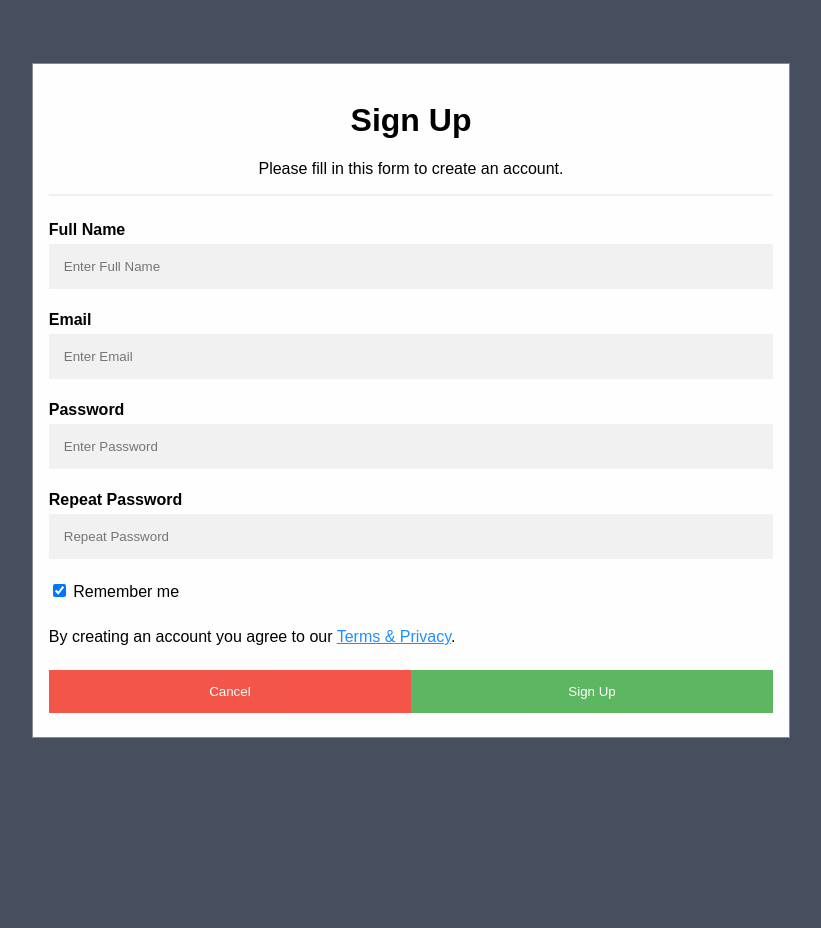
After one commit to RajatDoshi/HackForAfrica, a Flask app: page /signUp in a window 1280 px wide. The commit adds this page. Shown: the whole page, without its empty margins (229-1050 px from the left). Run offline with Flask 2, Linux system fonts and the light colour scheme.

Commit message:
firebase plus login

```diff
--- a/main.py
+++ b/main.py
@@ -1,7 +1,9 @@
-from flask import Flask, render_template, redirect, request
+from flask import Flask, render_template, redirect, request, session
+import json
 import pyrebase
 
 app = Flask(__name__)
+app.secret_key = '#d\xe9X\x00\xbe~Uq\xebX\xae\x82\x1fs\t\xb4\x99\xa3\x87\xe6.\xd1_'
 
 firebaseConfig = {
   "apiKey": "AIzaSyCI_ONhAh6vn9mukkqgW7N7HK73iURIJoI",
@@ -22,14 +24,77 @@ db = firebase.database()
 from firebase import firebase
 userDatabase = firebase.FirebaseApplication('https://hackforafrica.firebaseio.com/inventoryData')
 
+def idGivenEmail(email):
+	listVersionOfEmail = list(email)
+	for i in range(0, len(listVersionOfEmail)):
+		if listVersionOfEmail[i] == '.':
+			listVersionOfEmail[i] = '1'
+		elif listVersionOfEmail[i] == '*':
+			listVersionOfEmail[i] = '2'
+	email = "".join(listVersionOfEmail)
+	return email
+
 @app.route("/")
 def home():
-    return render_template('home.html')
+	if 'user' in session:
+		return render_template('home.html', signInStatus = "Sign Out")
+	else:
+		return render_template('home.html')
+
+@app.route("/signIn", methods=['GET', 'POST'])
+def signIn():
+	if request.method == 'GET':
+		return redirect('/')
+	else:
+		#get email and password from html form
+		email = request.form['email']
+		password = request.form['psw']
+
+		#try loggin using oAuth from firebase
+		try:
+			user = auth.sign_in_with_email_and_password(email, password)
+		except:
+			return render_template('home.html')
+		session['user'] = auth.get_account_info(user['idToken'])['users'][0]['email']
+		return redirect('/schedule')
+
+@app.route("/signUp", methods=['GET', 'POST'])
+def signUp():
+	if request.method == 'GET':
+		return render_template('createAccount.html', errorMessage="")
+	else:
+		name = request.form['name']
+		email = request.form['email']
+		password = request.form['psw']
+		passwordRepeat = request.form['psw-repeat']
+
+		if password != passwordRepeat:
+			return render_template('createAccount.html', errorMessage="Passwords Do Not Match")
+		try:
+			user = auth.create_user_with_email_and_password(email, password)
+		except Exception as e:
+			fullErrorMessage = e.args[1]
+			err = json.loads(fullErrorMessage)["error"]["message"]
+			return render_template('createAccount.html', errorMessage=err)
+
+		db.child("userInfo").child(idGivenEmail(email)).set({"Names": name, "Email": email, "AccountType": "User", "Password":password})
+		auth.send_email_verification(user['idToken'])
+		return redirect('/')
+
+@app.route("/signOut", methods=['GET', 'POST'])
+def signOut():
+    if 'user' not in session:
+        return redirect('/')
+    del session['user']
+    return redirect('/')
 
 @app.route("/askQuestions", methods=['GET', 'POST'])
 def askQuestions():
 	if request.method == 'GET':
-	    return render_template('askQuestions.html')
+		if 'user' in session:
+			return render_template('askQuestions.html', signInStatus = "Sign Out")
+		else:
+			return render_template('askQuestions.html')
 	else:
 		searchText = request.form['search']
 		return searchText
@@ -40,11 +105,11 @@ def askQuestions():
 
 @app.route("/answerQuestions")
 def answerQuestions():
-    return render_template('answerQuestions.html')
+	return render_template('answerQuestions.html')
 
 @app.route("/schedule")
 def schedule():
-    return render_template('schedule.html')
+	return render_template('schedule.html')
 
 if __name__ == "__main__":
-    app.run()
+	app.run()
--- /dev/null
+++ b/static/css/signup.css
@@ -0,0 +1,100 @@
+body {font-family: Arial, Helvetica, sans-serif;
+background-color: #474e5d}
+* {box-sizing: border-box;}
+
+/* Full-width input fields */
+input[type=text], input[type=password] {
+  width: 100%;
+  padding: 15px;
+  margin: 5px 0 22px 0;
+  display: inline-block;
+  border: none;
+  background: #f1f1f1;
+}
+
+/* Add a background color when the inputs get focus */
+input[type=text]:focus, input[type=password]:focus {
+  background-color: #ddd;
+  outline: none;
+}
+
+/* Set a style for all buttons */
+button {
+  background-color: #4CAF50;
+  color: white;
+  padding: 14px 20px;
+  margin: 8px 0;
+  border: none;
+  cursor: pointer;
+  width: 100%;
+  opacity: 0.9;
+}
+
+button:hover {
+  opacity:1;
+}
+
+/* Extra styles for the cancel button */
+.cancelbtn {
+  padding: 14px 20px;
+  background-color: #f44336;
+}
+
+.upperRegion {
+  text-align: center;
+}
+
+/* Float cancel and signup buttons and add an equal width */
+.cancelbtn, .signupbtn {
+  float: left;
+  width: 50%;
+}
+
+/* Add padding to container elements */
+.container {
+  padding: 16px;
+}
+
+/* Modal Content/Box */
+.modal-content {
+  background-color: #fefefe;
+  margin: 5% auto 15% auto; /* 5% from the top, 15% from the bottom and centered */
+  border: 1px solid #888;
+  width: 60%; /* Could be more or less, depending on screen size */
+}
+
+/* Style the horizontal ruler */
+hr {
+  border: 1px solid #f1f1f1;
+  margin-bottom: 25px;
+}
+
+/* The Close Button (x) */
+.close {
+  position: absolute;
+  right: 35px;
+  top: 15px;
+  font-size: 40px;
+  font-weight: bold;
+  color: #f1f1f1;
+}
+
+.close:hover,
+.close:focus {
+  color: #f44336;
+  cursor: pointer;
+}
+
+/* Clear floats */
+.clearfix::after {
+  content: "";
+  clear: both;
+  display: table;
+}
+
+/* Change styles for cancel button and signup button on extra small screens */
+@media screen and (max-width: 300px) {
+  .cancelbtn, .signupbtn {
+     width: 100%;
+  }
+}
--- /dev/null
+++ b/templates/createAccount.html
@@ -0,0 +1,105 @@
+<!DOCTYPE html>
+<html>
+
+<head>
+  <title>Log In to Sherrands</title>
+  <meta name="viewport" content="width=device-width, initial-scale=1">
+  <link rel="stylesheet" href="{{ url_for('static', filename='css/signup.css') }}">
+</head>
+
+<body>
+
+  <form class="modal-content" action="/signUp" method="POST">
+    <div class="container">
+      <div class="upperRegion">
+        <h1>Sign Up</h1>
+        {% if errorMessage == "" %}
+          <p>Please fill in this form to create an account.</p>
+        {% else %}
+            <p style="color:red">{{errorMessage}}</p>
+        {% endif %}
+      </div>
+      <hr>
+
+      <label for="name"><b>Full Name</b></label>
+      <input type="text" placeholder="Enter Full Name" id="name" name="name" required>
+
+      <label for="email"><b>Email</b></label>
+      <input type="text" placeholder="Enter Email" name="email" required>
+
+      <label for="psw"><b>Password</b></label>
+      <input type="password" placeholder="Enter Password" name="psw" required>
+
+      <label for="psw-repeat"><b>Repeat Password</b></label>
+      <input type="password" placeholder="Repeat Password" name="psw-repeat" required>
+
+      <label>
+        <input type="checkbox" checked="checked" name="remember" style="margin-bottom:15px"> Remember me
+      </label>
+
+      <p>By creating an account you agree to our <a href="#" style="color:dodgerblue">Terms & Privacy</a>.</p>
+
+      <div class="clearfix">
+        <a href="/"> <button type="button" class="cancelbtn">Cancel</button> </a>
+        <button type="submit" class="signupbtn">Sign Up</button>
+      </div>
+    </div>
+  </form>
+
+</body>
+</html>
+
+<!-- <!DOCTYPE html>
+<html lang="en">
+<head>
+    <meta charset="UTF-8">
+    <meta name="viewport" content="width=device-width, initial-scale=1.0">
+    <meta http-equiv="X-UA-Compatible" content="ie=edge">
+    <link rel="stylesheet" href="{{ url_for('static', filename='css/signup.css') }}">
+</head>
+<body>
+  <form action="/signUp" method="POST">
+    <div class="container">
+      <h1>Register</h1>
+      {% if errorMessage == "" %}
+        <p>Please fill in this form to create an account.</p>
+    {% else %}
+        <p style="color:red">{{errorMessage}}</p>
+    {% endif %}
+      <hr>
+
+      <label for="name"><b>Full Name</b></label>
+      <input type="text" placeholder="Enter Full Name" id="name" name="name" required>
+
+      <label for="email"><b>Email</b></label>
+      <input type="text" placeholder="Enter Email" id="email" name="email" required>
+
+      <label for="psw"><b>Password</b></label>
+      <input type="password" placeholder="Enter Password" id="password" name="password" required>
+
+      <label for="psw-repeat"><b>Repeat Password</b></label>
+      <input type="password" placeholder="Repeat Password" id="passwordRepeat" name="passwordRepeat" required>
+
+      <label for="name"><b>Account Type</b></label>
+
+      <select class="select-css" name="userType">
+        <option value="MedicalProfessional">Medical Professional</option>
+        <option value="Business">User </option>
+      </select>
+
+      <hr>
+
+      <p>By creating an account you agree to our <a href="#">Terms & Privacy</a>.</p>
+      <button type="submit" class="registerbtn">Register</button>
+    </div>
+
+    <div class="container signin">
+      <p>Already have an account? <a href="/#id01">Sign in</a>.</p>
+    </div>
+
+  </form>
+
+</body>
+
+</html>
+ -->
```
Also changed, not shown: static/css/askQuestions.css (+62 -0 lines), static/css/home.css (+3 -8 lines), static/css/signIn.css (added, +116 -0 lines), templates/askQuestions.html (+13 -0 lines), templates/home.html (+49 -5 lines).
